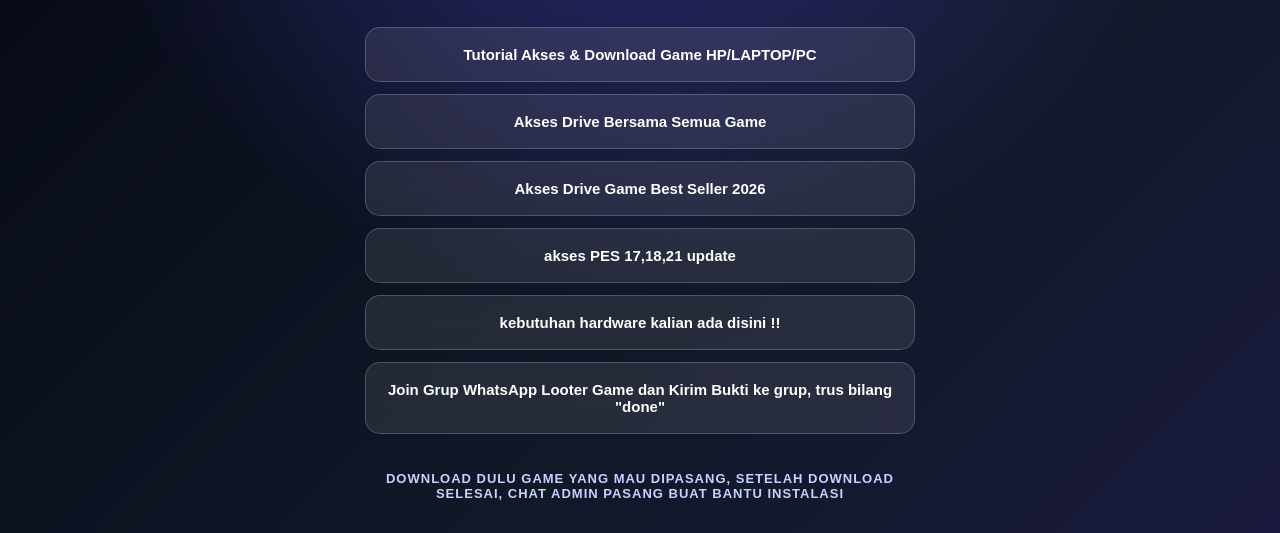
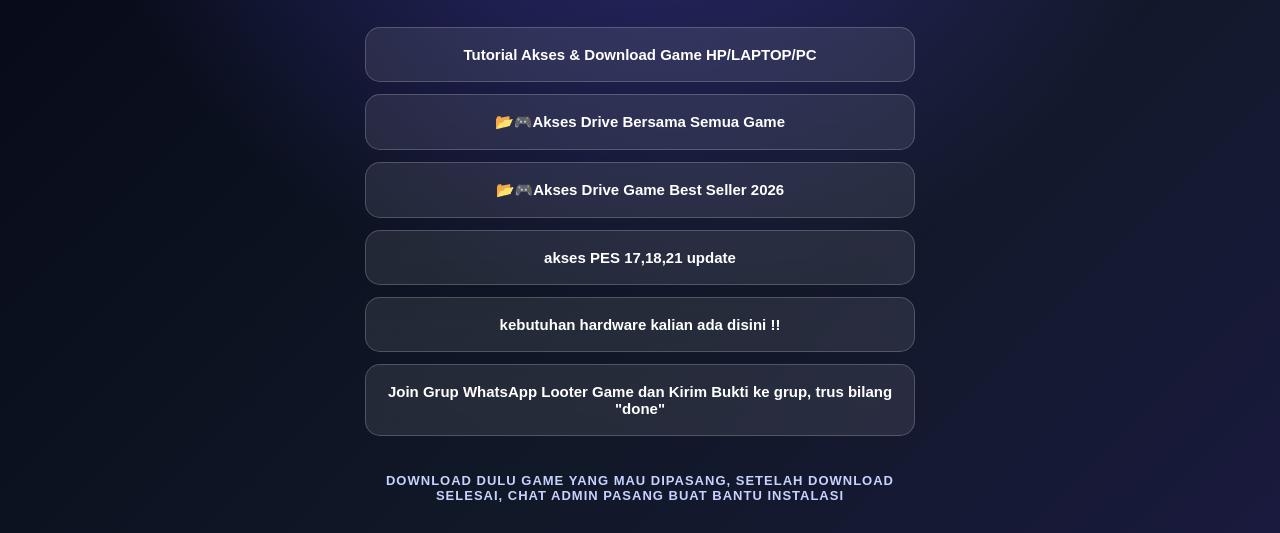
Before and after one commit to gans004/looter-game, a plain HTML site: page index.html in a window 1280 px wide. Shown: the part 267-800 px from the top of the page. Drawn offline with Linux system fonts and the light colour scheme.

Commit message:
Update index.html

```diff
--- a/index.html
+++ b/index.html
@@ -38,12 +38,12 @@
 
             <a href="https://drive.google.com/drive/u/1/shared-drives-hidden"
                 class="link-button" target="_blank">
-                Akses Drive Bersama Semua Game
+                📂🎮Akses Drive Bersama Semua Game
             </a>
 
             <a href="https://drive.google.com/drive/folders/1BRoKHdsikuKvwQ8G6lJnmVEAmlYFkUgi"
                 class="link-button" target="_blank">
-                Akses Drive Game Best Seller 2026
+                📂🎮Akses Drive Game Best Seller 2026
             </a>
 
             <a href="linktree.html"
```
